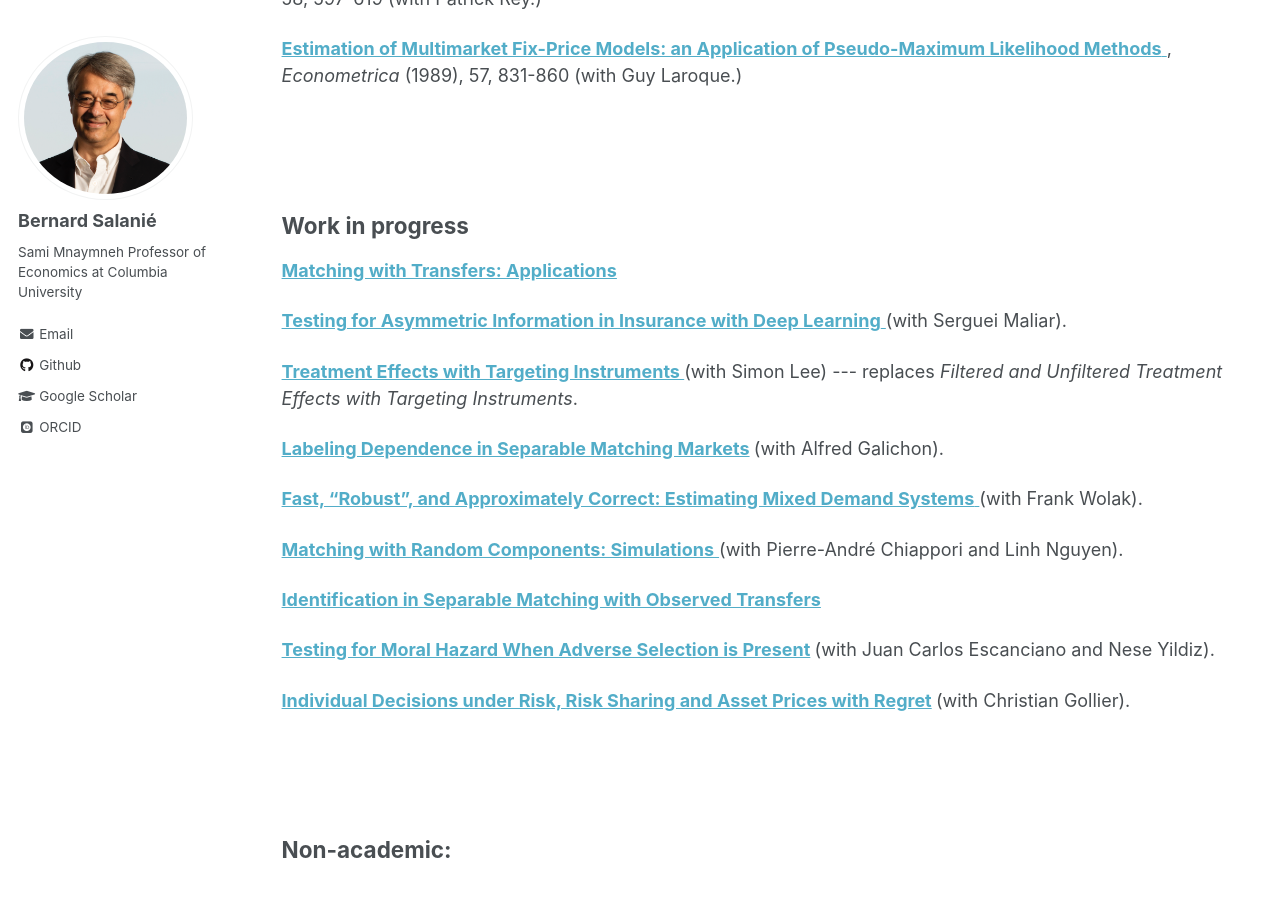
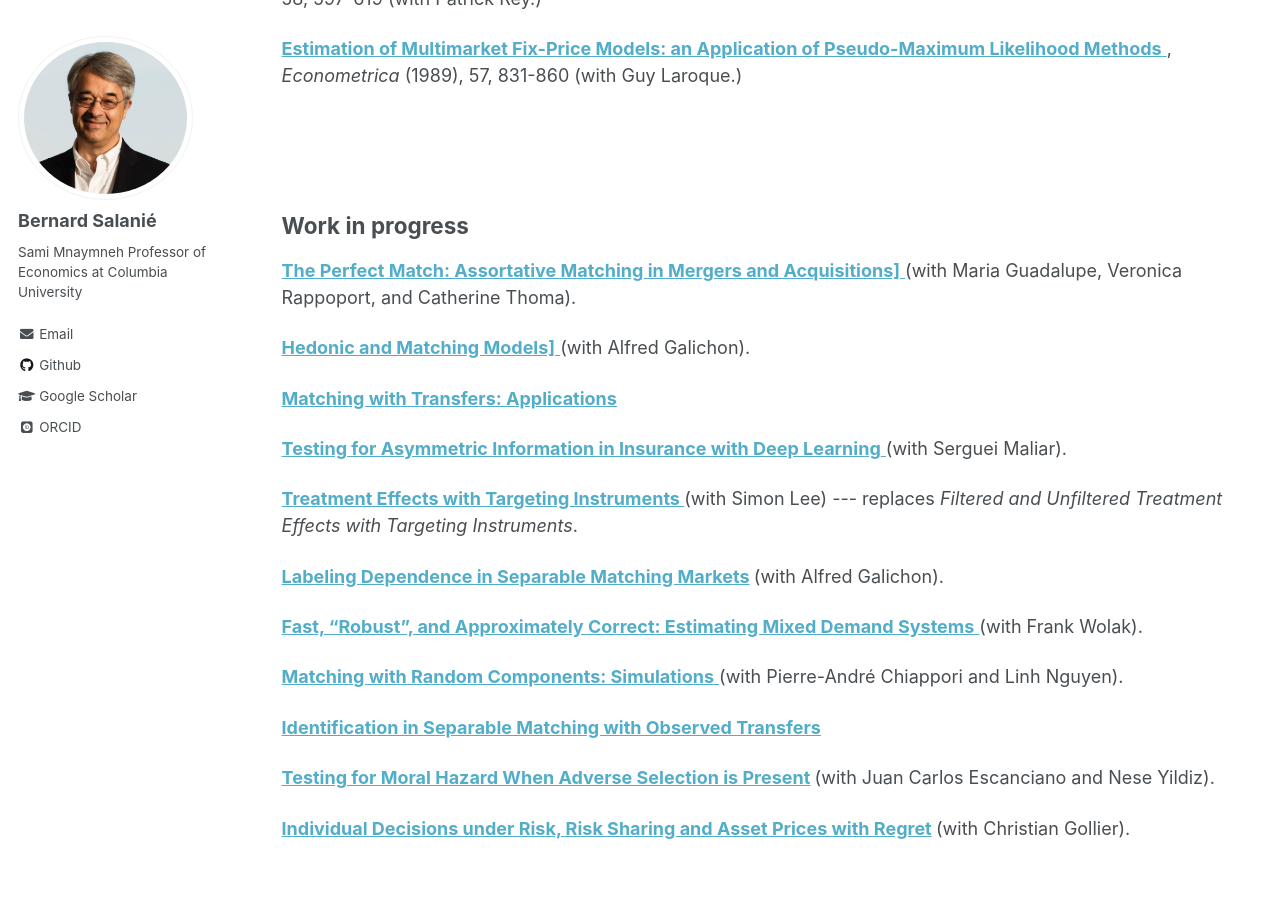
Before and after one commit to bsalanie/bsalanie.github.io, a Jekyll site: the page built from _pages/publications.html, in a window 1280 px wide and 900 px high, scrolled down 5080 px. Shown: the top 897 px of the window. Built offline with Jekyll 4.4.1, drawn with Linux system fonts in a browser that asks for light colours; some web fonts are replaced; some of the changed text lies outside the part shown.

```diff
--- a/_pages/publications.html
+++ b/_pages/publications.html
@@ -842,6 +842,24 @@ author_profile: true
 
 <h2 id="workinprogress">Work in progress</h2>
 
+<p>
+  <a>
+<strong>The Perfect Match: Assortative Matching in Mergers and Acquisitions]</strong>
+</a>
+(with Maria Guadalupe, Veronica Rappoport, and
+Catherine Thoma).
+</p>
+
+
+<p>
+  <a
+href="https://bsalanie.github.io/files/GalichonSalanie_handbook_chapter_13Nov2024.pdf"
+>
+<strong>Hedonic and Matching Models]</strong>
+</a>
+(with Alfred Galichon).
+</p>
+
 
 <p>
   <a
```
Also changed, not shown: other parts of _pages/publications.html (+2 -2 lines), _pages/news.md (+12 -3 lines), 2 other files.
